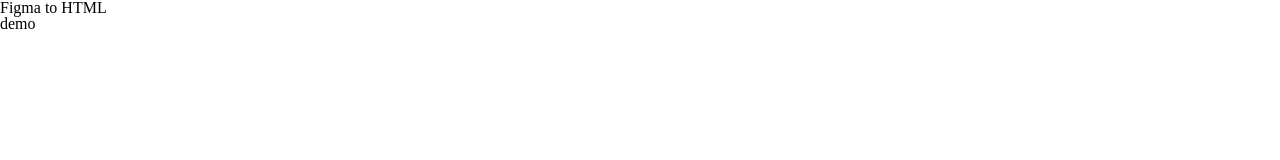
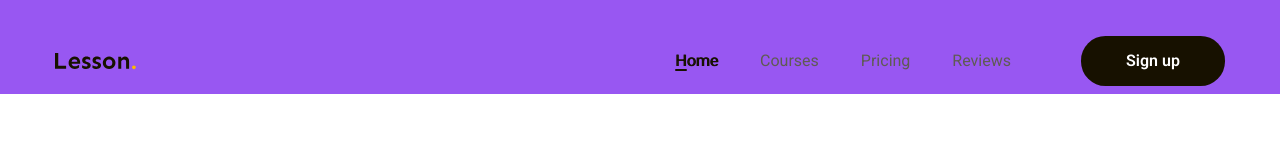
Before and after one commit to myheo0229/figma-to-html, a plain HTML site: page index.html in a window 1280 px wide. Shown: the top 160 px of the page. Drawn offline with Linux system fonts and the light colour scheme.

Commit message:
p3 làm phần header

```diff
--- a/assets/css/style.css
+++ b/assets/css/style.css
@@ -1,11 +1,95 @@
-*{
-    box-sizing: border-box;
+* {
+  box-sizing: border-box;
 }
 
-html{
-    font-size: 62.5%;
+html {
+  font-size: 62.5%;
 }
 
-body{
-    font-size: 1.6rem;
+/* khôi phục lại cỡ chữ mặc định theo rem */
+body {
+  font-size: 1.6rem;
+  font-family: "Roboto", sans-serif;
 }
+
+/* ==================common======================== */
+a {
+  text-decoration: none;
+}
+
+.btn {
+  display: inline-block;
+  min-width: 118px;
+  padding: 0 16px;
+  line-height: 50px;
+  color: #fff;
+  text-align: center;
+  font-size: 1.6rem;
+  font-weight: 600;
+  border-radius: 24.5px;
+  background: #171100;
+}
+
+.main-content {
+  width: 1170px;
+  max-width: calc(100% - 40px);
+  margin-left: auto;
+  margin-right: auto;
+}
+
+/* ==================header======================== */
+.header {
+  background: #9857f2;
+}
+
+.header.fixed {
+  position: sticky;
+  top: -28px;
+}
+.header .body {
+  display: flex;
+  align-items: center;
+  padding: 36px 0 8px;
+}
+
+.nav {
+  margin-left: auto;
+}
+.nav ul {
+  display: flex;
+}
+
+.nav a {
+  position: relative;
+  color: #5f5b53;
+  font-size: 1.6rem;
+  font-style: normal;
+  font-weight: 400;
+  padding: 8px 21px;
+}
+
+.nav li.active a,
+.nav a:hover {
+  color: #171100;
+  /* font-weight: 600; */
+  text-shadow: 1px 0 0 currentColor;
+}
+
+.nav li.active a::after {
+  position: absolute;
+  left: 21px;
+  display: block;
+  content: "";
+  width: 12px;
+  height: 2px;
+  border-radius: 1px;
+  background: #171100;
+}
+
+.header .btn-sign-up {
+  min-width: 144px;
+}
+
+.header .action {
+  margin-left: 49px;
+}
--- a/index.html
+++ b/index.html
@@ -6,12 +6,48 @@
     <!-- reset css -->
     <link rel="stylesheet" href="./assets/css/reset.css" />
 
+    <!-- embed font -->
+    <link rel="preconnect" href="https://fonts.googleapis.com" />
+    <link rel="preconnect" href="https://fonts.gstatic.com" crossorigin />
+    <link
+      href="https://fonts.googleapis.com/css2?family=Roboto:ital,wght@0,100..900;1,100..900&family=Sen:wght@400..800&display=swap"
+      rel="stylesheet"
+    />
+
     <!-- styles -->
     <link rel="stylesheet" href="./assets/css/style.css" />
     <title>Figma to HTML Project 1</title>
   </head>
-  <body>
-    <h1>Figma to HTML</h1>
-    <h2>demo</h2>
+  <body style="height: 10000px">
+    <!-- header -->
+    <header class="header fixed">
+      <div class="main-content">
+        <div class="body">
+          <!-- logo -->
+          <img src="./assets/img/logo.svg" alt="Lesson." class="logo" />
+          <!-- nav -->
+          <nav class="nav">
+            <ul>
+              <li class="active">
+                <a href="#">Home</a>
+              </li>
+              <li>
+                <a href="#">Courses</a>
+              </li>
+              <li>
+                <a href="#">Pricing</a>
+              </li>
+              <li>
+                <a href="#">Reviews</a>
+              </li>
+            </ul>
+          </nav>
+          <!-- btn action -->
+          <div class="action">
+            <a href="" class="btn btn-sign-up">Sign up</a>
+          </div>
+        </div>
+      </div>
+    </header>
   </body>
 </html>
```
Also changed, not shown: assets/img/logo.svg (added).
